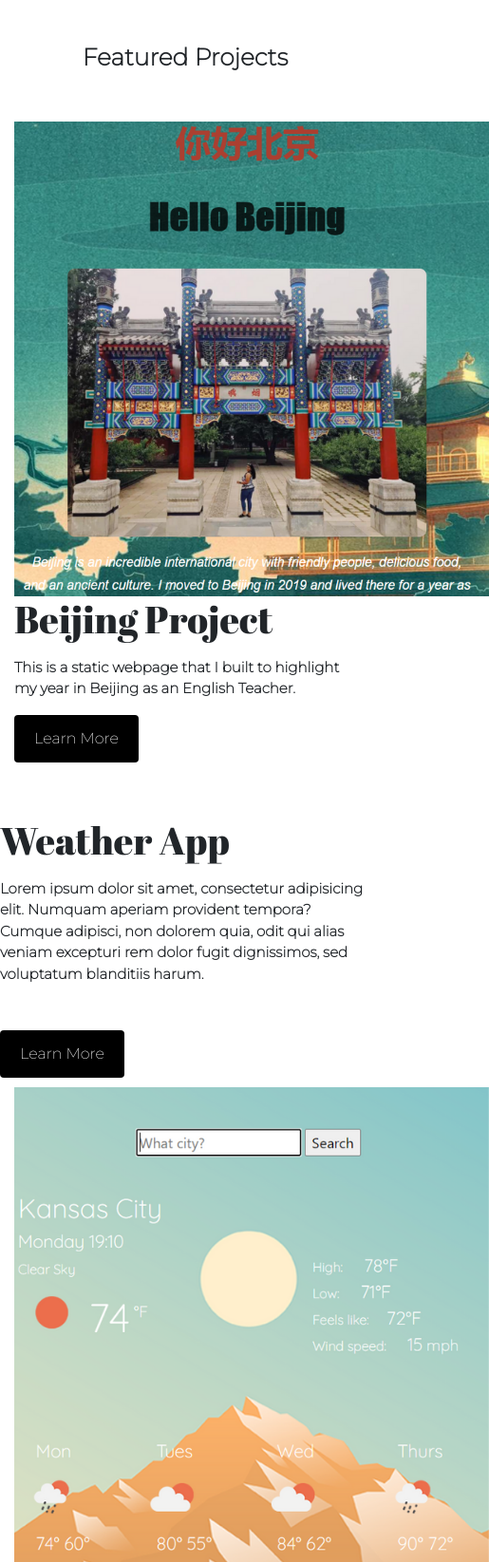
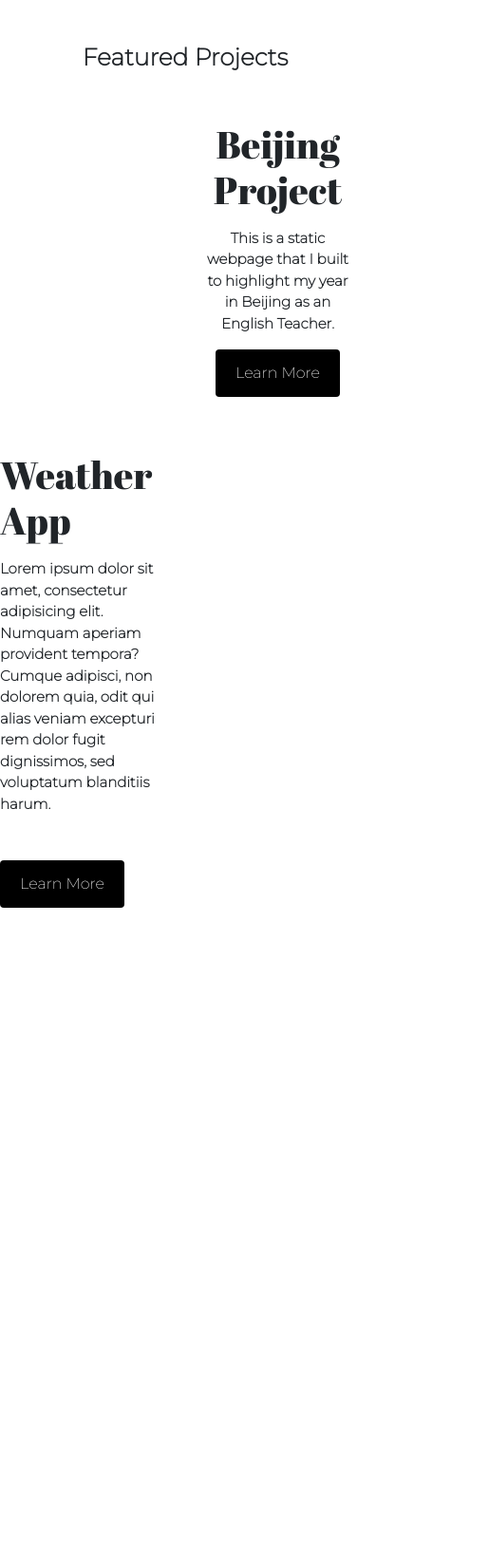
Before and after one commit to CurlyCoder31/Portfolio-Project, a plain HTML site: page index.html in a window 390 px wide. Shown: the part 840-2485 px from the top of the page at 95% size, 515 px wide, since content can reach past the window. After the commit the page ends 1806 px from the top, so only its background shows below. Drawn offline with nearby package versions, Linux system fonts and the light colour scheme.

Commit message:
Added Weather app - responsive on small screens

```diff
--- a/index.html
+++ b/index.html
@@ -44,10 +44,15 @@
     <p class="text-center mt-5 mb-5">Featured Projects</p>
     <div class="container">
       <div class="row">
-        <div class="col-sm-6">
-          <img src="images/China.png" alt="China Webpage" />
+        <div class="col-6">
+          <img
+            src="images/China.png"
+            class="img-fluid rounded d-none d-md-block"
+            alt="China Webpage"
+          />
         </div>
-        <div class="col-sm-6">
+        <div class="col-6">
+          <div class="desc">
             <h3 class="mb-3">Beijing Project</h3>
             <p class="mb-3 side-text">
               This is a static webpage that I built to highlight my year in
@@ -57,8 +62,9 @@
           </div>
         </div>
       </div>
+    </div>
     <div class="row">
-      <div class="col-sm-6">
+      <div class="col-6">
         <h3 class="mb-3 mt-5">Weather App</h3>
         <p class="mb-5 side-text">
           Lorem ipsum dolor sit amet, consectetur adipisicing elit. Numquam
@@ -67,8 +73,12 @@
           blanditiis harum.
         </p>
         <a href="#" class="btn btn-branding-projects">Learn More</a>
-        <div class="col-sm-6">
-          <img src="images/Weather .png" alt="Weather App" />
+        <div class="col-6">
+          <img
+            src="images/Weather .png"
+            class="img-fluid rounded d-none d-md-block"
+            alt="Weather App"
+          />
         </div>
       </div>
     </div>
--- a/styles.css
+++ b/styles.css
@@ -54,3 +54,14 @@ h3 {
 .side-text {
   font-size: 15px;
 }
+
+.desc {
+  padding: 120px 60px;
+}
+
+@media (max-width: 900px) {
+  .desc {
+    padding: 0;
+    text-align: center;
+  }
+}
```
Lines whose indentation alone changed are shown as unchanged.
